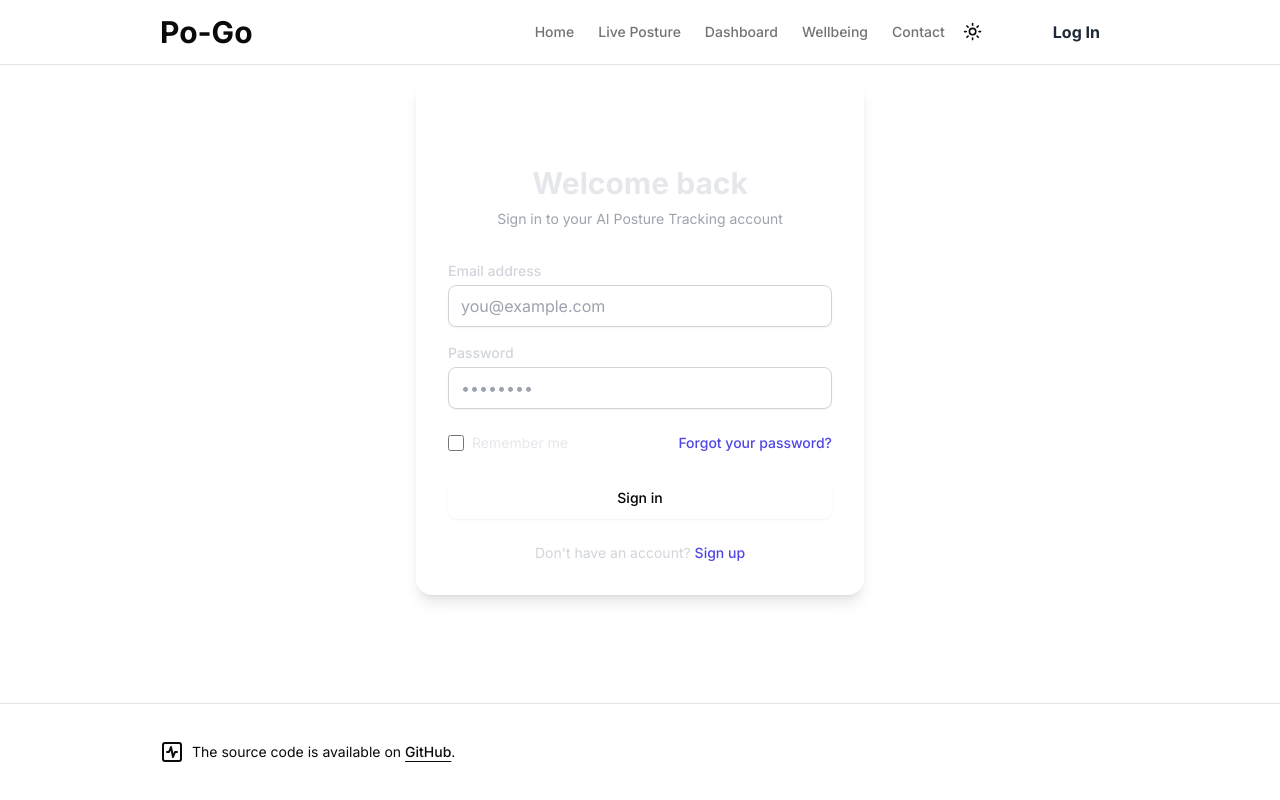
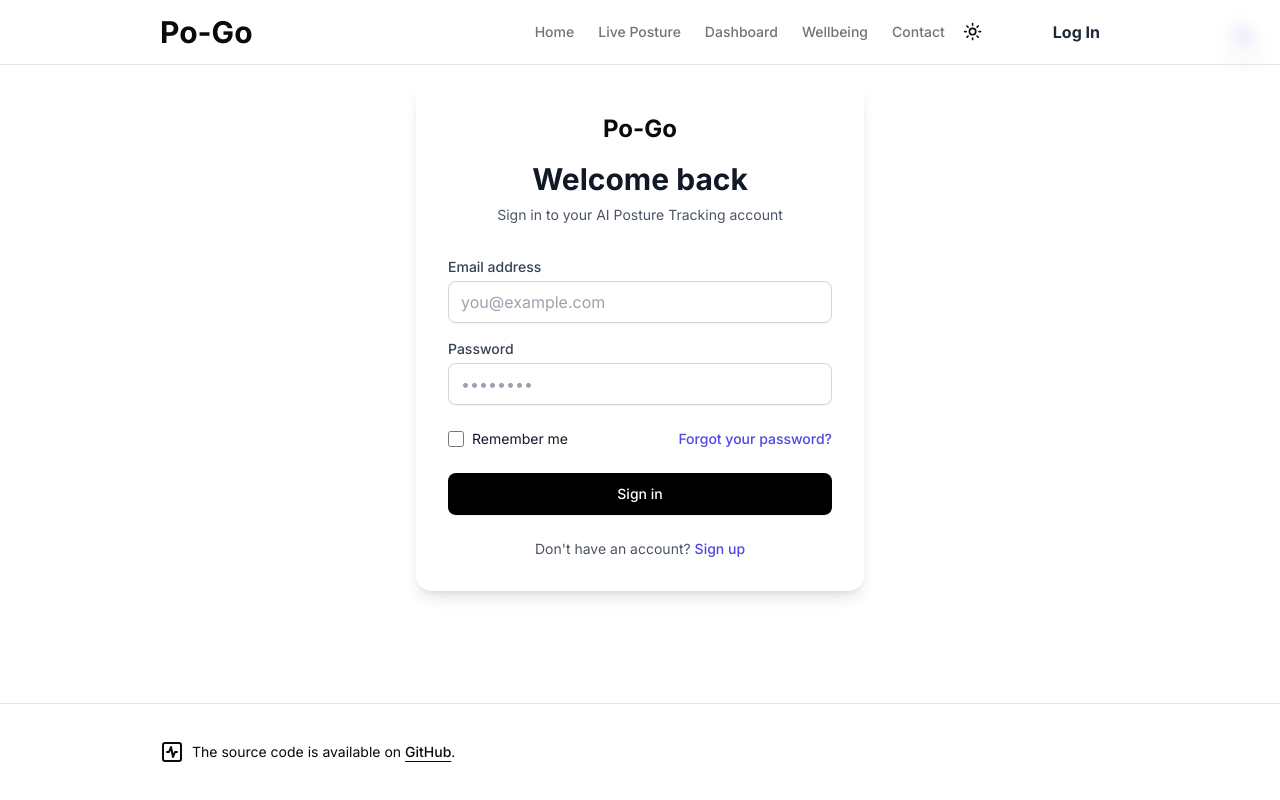
Before and after one commit to Rajdp-krmkr/po-go, a Next.js app: page /login in a window 1280 px wide. Built offline with nearby package versions, Linux system fonts and the light colour scheme.

Commit message:
signup and LoginPage updated

```diff
--- a/components/LoginPage.tsx
+++ b/components/LoginPage.tsx
@@ -1,30 +1,44 @@
-"use client";
+'use client';
 
-import { useState } from "react";
-import { Brain } from "lucide-react";
+import { useState, useEffect } from 'react';
+import { Brain, Moon, Sun } from 'lucide-react';
 
 export default function LoginPage() {
-    const [email, setEmail] = useState("");
-    const [password, setPassword] = useState("");
-    const [errors, setErrors] = useState({ email: "", password: "" });
+    const [email, setEmail] = useState('');
+    const [password, setPassword] = useState('');
+    const [errors, setErrors] = useState({ email: '', password: '' });
+    const [isDark, setIsDark] = useState(false);
+
+    useEffect(() => {
+        // Check system preference on mount
+        if (window.matchMedia('(prefers-color-scheme: dark)').matches) {
+            setIsDark(true);
+            document.documentElement.classList.add('dark');
+        }
+    }, []);
+
+    const toggleTheme = () => {
+        setIsDark(!isDark);
+        document.documentElement.classList.toggle('dark');
+    };
 
     const validateForm = () => {
         let isValid = true;
-        const newErrors = { email: "", password: "" };
+        const newErrors = { email: '', password: '' };
 
         if (!email) {
-            newErrors.email = "Email is required";
+            newErrors.email = 'Email is required';
             isValid = false;
         } else if (!/\S+@\S+\.\S+/.test(email)) {
-            newErrors.email = "Please enter a valid email";
+            newErrors.email = 'Please enter a valid email';
             isValid = false;
         }
 
         if (!password) {
-            newErrors.password = "Password is required";
+            newErrors.password = 'Password is required';
             isValid = false;
         } else if (password.length < 6) {
-            newErrors.password = "Password must be at least 6 characters";
+            newErrors.password = 'Password must be at least 6 characters';
             isValid = false;
         }
 
@@ -35,21 +49,31 @@ export default function LoginPage() {
     const handleSubmit = async (e: React.FormEvent) => {
         e.preventDefault();
         if (validateForm()) {
-            // Handle login logic here
-            console.log("Form submitted:", { email, password });
+            console.log('Form submitted:', { email, password });
         }
     };
 
     return (
-        <div className="  flex items-center justify-center p-4">
-            <div className="max-w-md w-full space-y-8  p-8 rounded-2xl shadow-lg">
+        <div className=" bg-gradient-to-br flex items-center justify-center p-4 transition-colors duration-200">
+            <button
+                onClick={toggleTheme}
+                className="fixed top-4 right-4 p-2 rounded-full bg-white dark:bg-gray-800 shadow-lg hover:shadow-xl transition-all duration-200"
+                aria-label="Toggle theme"
+            >
+                {isDark ? (
+                    <Sun className="h-6 w-6 text-yellow-500" />
+                ) : (
+                    <Moon className="h-6 w-6 text-indigo-600" />
+                )}
+            </button>
+
+            <div className="max-w-md w-full space-y-8 bg-white dark:bg-gray-900 p-8 rounded-2xl shadow-lg transition-colors duration-200">
                 <div className="text-center">
                     <div className="flex justify-center mb-4">
-                        {/* <Brain className="h-8 w-8 text-indigo-600" /> */}
-                        <h1 className="text-white font-bold text-3xl">Po-Go</h1>
+                        <h1 className='text-2xl font-bold'>Po-Go</h1>
                     </div>
-                    <h2 className="text-3xl font-bold text-gray-200">Welcome back</h2>
-                    <p className="mt-2 text-sm text-gray-400">
+                    <h2 className="text-3xl font-bold text-gray-900 dark:text-white">Welcome back</h2>
+                    <p className="mt-2 text-sm text-gray-600 dark:text-gray-400">
                         Sign in to your AI Posture Tracking account
                     </p>
                 </div>
@@ -57,10 +81,7 @@ export default function LoginPage() {
                 <form className="mt-8 space-y-6" onSubmit={handleSubmit}>
                     <div className="space-y-4">
                         <div>
-                            <label
-                                htmlFor="email"
-                                className="block text-sm font-medium text-gray-300"
-                            >
+                            <label htmlFor="email" className="block text-sm font-medium text-gray-700 dark:text-gray-300">
                                 Email address
                             </label>
                             <div className="mt-1">
@@ -72,20 +93,17 @@ export default function LoginPage() {
                                     required
                                     value={email}
                                     onChange={(e) => setEmail(e.target.value)}
-                                    className="appearance-none block w-full px-3 py-2 border border-gray-300 rounded-lg shadow-sm placeholder-gray-400 focus:outline-none focus:ring-indigo-500 focus:border-indigo-500 transition-colors"
+                                    className="appearance-none block w-full px-3 py-2 border border-gray-300 dark:border-gray-600 rounded-lg shadow-sm placeholder-gray-400 dark:placeholder-gray-500 bg-white dark:bg-gray-700 text-gray-900 dark:text-white focus:outline-none focus:ring-indigo-500 focus:border-indigo-500 transition-colors"
                                     placeholder="you@example.com"
                                 />
                                 {errors.email && (
-                                    <p className="mt-1 text-sm text-red-600">{errors.email}</p>
+                                    <p className="mt-1 text-sm text-red-600 dark:text-red-400">{errors.email}</p>
                                 )}
                             </div>
                         </div>
 
                         <div>
-                            <label
-                                htmlFor="password"
-                                className="block text-sm font-medium text-gray-300"
-                            >
+                            <label htmlFor="password" className="block text-sm font-medium text-gray-700 dark:text-gray-300">
                                 Password
                             </label>
                             <div className="mt-1">
@@ -97,11 +115,11 @@ export default function LoginPage() {
                                     required
                                     value={password}
                                     onChange={(e) => setPassword(e.target.value)}
-                                    className="appearance-none block w-full px-3 py-2 border border-gray-300 rounded-lg shadow-sm placeholder-gray-400 focus:outline-none focus:ring-indigo-500 focus:border-indigo-500 transition-colors"
+                                    className="appearance-none block w-full px-3 py-2 border border-gray-300 dark:border-gray-600 rounded-lg shadow-sm placeholder-gray-400 dark:placeholder-gray-500 bg-white dark:bg-gray-700 text-gray-900 dark:text-white focus:outline-none focus:ring-indigo-500 focus:border-indigo-500 transition-colors"
                                     placeholder="••••••••"
                                 />
                                 {errors.password && (
-                                    <p className="mt-1 text-sm text-red-600">{errors.password}</p>
+                                    <p className="mt-1 text-sm text-red-600 dark:text-red-400">{errors.password}</p>
                                 )}
                             </div>
                         </div>
@@ -113,21 +131,15 @@ export default function LoginPage() {
                                 id="remember-me"
                                 name="remember-me"
                                 type="checkbox"
-                                className="h-4 w-4 text-indigo-600 focus:ring-indigo-500 border-gray-300 rounded transition-colors"
+                                className="h-4 w-4 text-indigo-600 focus:ring-indigo-500 border-gray-300 dark:border-gray-600 rounded transition-colors"
                             />
-                            <label
-                                htmlFor="remember-me"
-                                className="ml-2 block text-sm text-gray-200"
-                            >
+                            <label htmlFor="remember-me" className="ml-2 block text-sm text-gray-900 dark:text-gray-300">
                                 Remember me
                             </label>
                         </div>
 
                         <div className="text-sm">
-                            <a
-                                href="#"
-                                className="font-medium text-indigo-600 hover:text-indigo-500 transition-colors"
-                            >
+                            <a href="#" className="font-medium text-indigo-600 hover:text-indigo-500 dark:text-indigo-400 dark:hover:text-indigo-300 transition-colors">
                                 Forgot your password?
                             </a>
                         </div>
@@ -136,18 +148,15 @@ export default function LoginPage() {
                     <div>
                         <button
                             type="submit"
-                            className="w-full flex justify-center py-2.5 px-4 border border-transparent rounded-lg shadow-sm text-sm font-medium text-black bg-white hover:bg-gray-300 focus:outline-none focus:ring-2 focus:ring-offset-2 focus:ring-indigo-500 transition-all duration-200"
+                            className="w-full flex justify-center py-2.5 px-4 border border-transparent rounded-lg shadow-sm text-sm font-medium bg-black dark:bg-white text-white dark:text-black focus:outline-none focus:ring-2 focus:ring-offset-2 focus:ring-indigo-500 dark:focus:ring-offset-gray-800 transition-all duration-200"
                         >
                             Sign in
                         </button>
                     </div>
 
                     <div className="text-center text-sm">
-                        <span className="text-gray-300">Don't have an account?</span>{" "}
-                        <a
-                            href="/signup"
-                            className="font-medium text-indigo-600 hover:text-indigo-500 transition-colors"
-                        >
+                        <span className="text-gray-600 dark:text-gray-400">Don't have an account?</span>{' '}
+                        <a href="/signup" className="font-medium text-indigo-600 hover:text-indigo-500 dark:text-indigo-400 dark:hover:text-indigo-300 transition-colors">
                             Sign up
                         </a>
                     </div>
--- a/components/SignupPage.tsx
+++ b/components/SignupPage.tsx
@@ -1,7 +1,7 @@
 'use client';
 
-import { useState } from 'react';
-import { Brain } from 'lucide-react';
+import { useState, useEffect } from 'react';
+import { Brain, Moon, Sun } from 'lucide-react';
 
 export default function SignupPage() {
     const [formData, setFormData] = useState({
@@ -16,6 +16,20 @@ export default function SignupPage() {
         password: '',
         confirmPassword: '',
     });
+    const [isDark, setIsDark] = useState(false);
+
+    useEffect(() => {
+        // Check system preference on mount
+        if (window.matchMedia('(prefers-color-scheme: dark)').matches) {
+            setIsDark(true);
+            document.documentElement.classList.add('dark');
+        }
+    }, []);
+
+    const toggleTheme = () => {
+        setIsDark(!isDark);
+        document.documentElement.classList.toggle('dark');
+    };
 
     const validateForm = () => {
         let isValid = true;
@@ -26,7 +40,6 @@ export default function SignupPage() {
             confirmPassword: '',
         };
 
-        // Full Name validation
         if (!formData.fullName.trim()) {
             newErrors.fullName = 'Full name is required';
             isValid = false;
@@ -35,7 +48,6 @@ export default function SignupPage() {
             isValid = false;
         }
 
-        // Email validation
         if (!formData.email) {
             newErrors.email = 'Email is required';
             isValid = false;
@@ -44,7 +56,6 @@ export default function SignupPage() {
             isValid = false;
         }
 
-        // Password validation
         if (!formData.password) {
             newErrors.password = 'Password is required';
             isValid = false;
@@ -56,7 +67,6 @@ export default function SignupPage() {
             isValid = false;
         }
 
-        // Confirm Password validation
         if (!formData.confirmPassword) {
             newErrors.confirmPassword = 'Please confirm your password';
             isValid = false;
@@ -80,21 +90,31 @@ export default function SignupPage() {
     const handleSubmit = async (e: React.FormEvent) => {
         e.preventDefault();
         if (validateForm()) {
-            // Handle signup logic here
             console.log('Form submitted:', formData);
         }
     };
 
     return (
-        <div className=" flex items-center justify-center p-4">
-            <div className="max-w-md w-full space-y-8 p-8 rounded-2xl shadow-lg">
+        <div className=" bg-gradient-to-br flex items-center justify-center p-4 transition-colors duration-200">
+            <button
+                onClick={toggleTheme}
+                className="fixed top-4 right-4 p-2 rounded-full bg-white dark:bg-gray-800 shadow-lg hover:shadow-xl transition-all duration-200"
+                aria-label="Toggle theme"
+            >
+                {isDark ? (
+                    <Sun className="h-6 w-6 text-yellow-500" />
+                ) : (
+                    <Moon className="h-6 w-6 text-indigo-600" />
+                )}
+            </button>
+
+            <div className="max-w-md w-full space-y-8 bg-white dark:bg-gray-900 p-8 rounded-2xl shadow-lg transition-colors duration-200">
                 <div className="text-center">
                     <div className="flex justify-center mb-4">
-                        <h1 className="text-white font-bold text-3xl">Po-Go</h1>
-
+                        <h1 className='text-2xl font-bold'>Po-Go</h1>
                     </div>
-                    <h2 className="text-3xl font-bold text-gray-200">Create your account</h2>
-                    <p className="mt-2 text-sm text-gray-400">
+                    <h2 className="text-3xl font-bold text-gray-900 dark:text-white">Create your account</h2>
+                    <p className="mt-2 text-sm text-gray-600 dark:text-gray-400">
                         Join AI Posture Tracking to improve your health
                     </p>
                 </div>
@@ -102,7 +122,7 @@ export default function SignupPage() {
                 <form className="mt-8 space-y-6" onSubmit={handleSubmit}>
                     <div className="space-y-4">
                         <div>
-                            <label htmlFor="fullName" className="block text-sm font-medium text-gray-300">
+                            <label htmlFor="fullName" className="block text-sm font-medium text-gray-700 dark:text-gray-300">
                                 Full Name
                             </label>
                             <div className="mt-1">
@@ -114,17 +134,17 @@ export default function SignupPage() {
                                     required
                                     value={formData.fullName}
                                     onChange={handleChange}
-                                    className="appearance-none block w-full px-3 py-2 border border-gray-300 rounded-lg shadow-sm placeholder-gray-400 focus:outline-none focus:ring-indigo-500 focus:border-indigo-500 transition-colors"
+                                    className="appearance-none block w-full px-3 py-2 border border-gray-300 dark:border-gray-600 rounded-lg shadow-sm placeholder-gray-400 dark:placeholder-gray-500 bg-white dark:bg-gray-700 text-gray-900 dark:text-white focus:outline-none focus:ring-indigo-500 focus:border-indigo-500 transition-colors"
                                     placeholder="John Doe"
                                 />
                                 {errors.fullName && (
-                                    <p className="mt-1 text-sm text-red-600">{errors.fullName}</p>
+                                    <p className="mt-1 text-sm text-red-600 dark:text-red-400">{errors.fullName}</p>
                                 )}
                             </div>
                         </div>
 
                         <div>
-                            <label htmlFor="email" className="block text-sm font-medium text-gray-300">
+                            <label htmlFor="email" className="block text-sm font-medium text-gray-700 dark:text-gray-300">
                                 Email address
                             </label>
                             <div className="mt-1">
@@ -136,17 +156,17 @@ export default function SignupPage() {
                                     required
                                     value={formData.email}
                                     onChange={handleChange}
-                                    className="appearance-none block w-full px-3 py-2 border border-gray-300 rounded-lg shadow-sm placeholder-gray-400 focus:outline-none focus:ring-indigo-500 focus:border-indigo-500 transition-colors"
+                                    className="appearance-none block w-full px-3 py-2 border border-gray-300 dark:border-gray-600 rounded-lg shadow-sm placeholder-gray-400 dark:placeholder-gray-500 bg-white dark:bg-gray-700 text-gray-900 dark:text-white focus:outline-none focus:ring-indigo-500 focus:border-indigo-500 transition-colors"
                                     placeholder="you@example.com"
                                 />
                                 {errors.email && (
-                                    <p className="mt-1 text-sm text-red-600">{errors.email}</p>
+                                    <p className="mt-1 text-sm text-red-600 dark:text-red-400">{errors.email}</p>
                                 )}
                             </div>
                         </div>
 
                         <div>
-                            <label htmlFor="password" className="block text-sm font-medium text-gray-300">
+                            <label htmlFor="password" className="block text-sm font-medium text-gray-700 dark:text-gray-300">
                                 Password
                             </label>
                             <div className="mt-1">
@@ -158,17 +178,17 @@ export default function SignupPage() {
                                     required
                                     value={formData.password}
                                     onChange={handleChange}
-                                    className="appearance-none block w-full px-3 py-2 border border-gray-300 rounded-lg shadow-sm placeholder-gray-400 focus:outline-none focus:ring-indigo-500 focus:border-indigo-500 transition-colors"
+                                    className="appearance-none block w-full px-3 py-2 border border-gray-300 dark:border-gray-600 rounded-lg shadow-sm placeholder-gray-400 dark:placeholder-gray-500 bg-white dark:bg-gray-700 text-gray-900 dark:text-white focus:outline-none focus:ring-indigo-500 focus:border-indigo-500 transition-colors"
                                     placeholder="••••••••"
                                 />
                                 {errors.password && (
-                                    <p className="mt-1 text-sm text-red-600">{errors.password}</p>
+                                    <p className="mt-1 text-sm text-red-600 dark:text-red-400">{errors.password}</p>
                                 )}
                             </div>
                         </div>
 
                         <div>
-                            <label htmlFor="confirmPassword" className="block text-sm font-medium text-gray-300">
+                            <label htmlFor="confirmPassword" className="block text-sm font-medium text-gray-700 dark:text-gray-300">
                                 Confirm Password
                             </label>
                             <div className="mt-1">
@@ -180,11 +200,11 @@ export default function SignupPage() {
                                     required
                                     value={formData.confirmPassword}
                                     onChange={handleChange}
-                                    className="appearance-none block w-full px-3 py-2 border border-gray-300 rounded-lg shadow-sm placeholder-gray-400 focus:outline-none focus:ring-indigo-500 focus:border-indigo-500 transition-colors"
+                                    className="appearance-none block w-full px-3 py-2 border border-gray-300 dark:border-gray-600 rounded-lg shadow-sm placeholder-gray-400 dark:placeholder-gray-500 bg-white dark:bg-gray-700 text-gray-900 dark:text-white focus:outline-none focus:ring-indigo-500 focus:border-indigo-500 transition-colors"
                                     placeholder="••••••••"
                                 />
                                 {errors.confirmPassword && (
-                                    <p className="mt-1 text-sm text-red-600">{errors.confirmPassword}</p>
+                                    <p className="mt-1 text-sm text-red-600 dark:text-red-400">{errors.confirmPassword}</p>
                                 )}
                             </div>
                         </div>
@@ -193,15 +213,15 @@ export default function SignupPage() {
                     <div>
                         <button
                             type="submit"
-                            className="w-full flex justify-center py-2.5 px-4 border border-transparent rounded-lg shadow-sm text-sm font-medium text-black bg-white hover:bg-gray-200 focus:outline-none focus:ring-2 focus:ring-offset-2 focus:ring-indigo-500 transition-all duration-200"
+                            className="w-full flex justify-center py-2.5 px-4 border border-transparent rounded-lg shadow-sm text-sm font-medium bg-black dark:bg-white text-white dark:text-black focus:outline-none focus:ring-2 focus:ring-offset-2 focus:ring-indigo-500 dark:focus:ring-offset-gray-800 transition-all duration-200"
                         >
                             Create Account
                         </button>
                     </div>
 
                     <div className="text-center text-sm">
-                        <span className="text-gray-300">Already have an account?</span>{' '}
-                        <a href="/login" className="font-medium text-indigo-600 hover:text-indigo-500 transition-colors">
+                        <span className="text-gray-600 dark:text-gray-400">Already have an account?</span>{' '}
+                        <a href="/login" className="font-medium text-indigo-600 hover:text-indigo-500 dark:text-indigo-400 dark:hover:text-indigo-300 transition-colors">
                             Sign in
                         </a>
                     </div>
```
